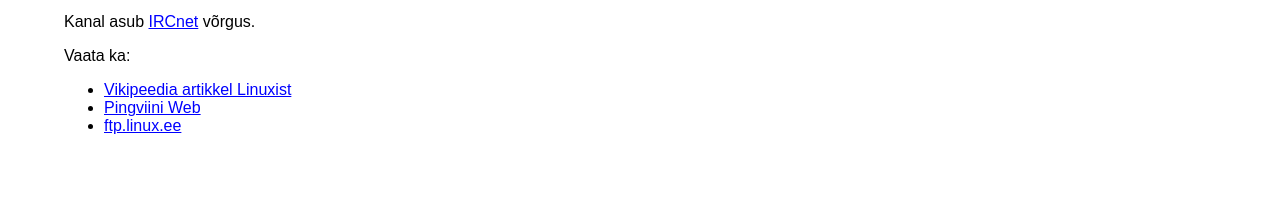
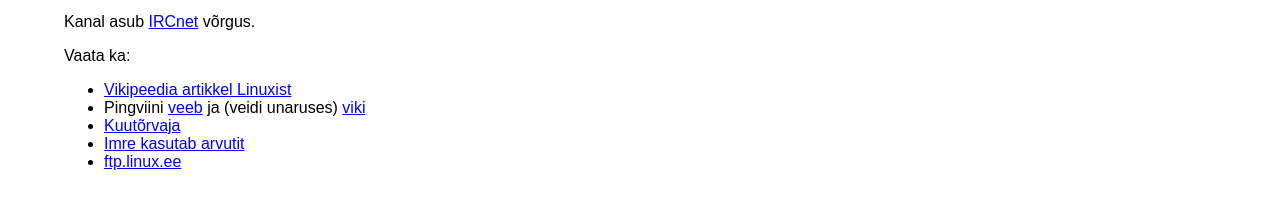
Before and after one commit to mahfiaz/linux.ee, a plain HTML site: page index.html in a window 1280 px wide. Shown: the part 186-394 px from the top of the page. Drawn offline with Linux system fonts and the light colour scheme.

Commit message:
mudime linke

```diff
--- a/index.html
+++ b/index.html
@@ -25,11 +25,13 @@
 			siis saad süüdistada vaid iseennast - enne tundmatute käskude sisestamist on soovitav
 			<a href="http://www.google.ee">uurida</a>, mida konkreetne käsk teeb.
 		</p>
-		<p>Kanal asub <a href="http://www.ircnet.ee">IRCnet</a> võrgus.</p>
+		<p>Kanal asub <a href="http://en.wikipedia.org/wiki/IRCnet">IRCnet</a> võrgus.</p>
 		<p>Vaata ka:</p>
 		<ul>
 			<li><a href="http://et.wikipedia.org/wiki/Linux">Vikipeedia artikkel Linuxist</a></li>
-			<li><a href="http://pingviin.org">Pingviini Web</a></li>
+			<li>Pingviini <a href="http://pingviin.org">veeb</a> ja (veidi unaruses) <a href="http://viki.pingviin.org">viki</a></li>
+			<li><a href="http://kuutorvaja.eenet.ee">Kuutõrvaja</a></li>
+			<li><a href="http://www.auul.pri.ee">Imre kasutab arvutit</a></li>
 			<li><a href="ftp://ftp.linux.ee">ftp.linux.ee</a></li>
 		</ul>
 		<p id="github"><a href="https://github.com/4nd3r/linux.ee"><img src="github.png" alt="Fork me on GitHub" /></a></p>
```
